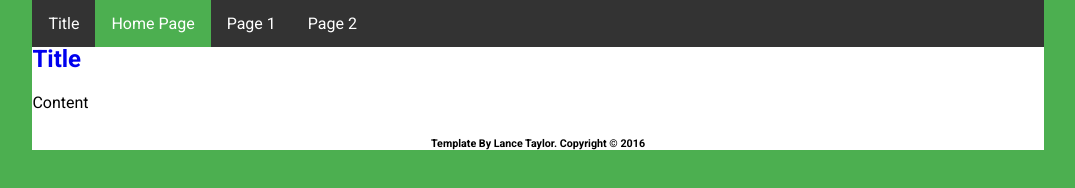
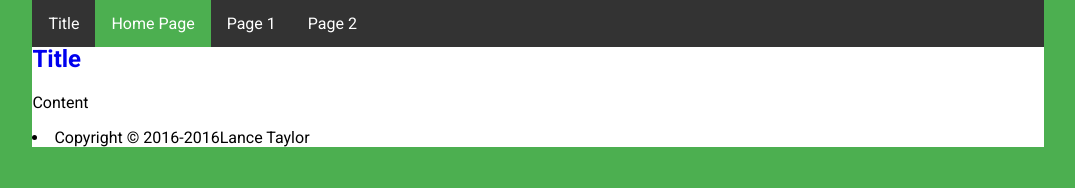
Before and after one commit to HolcombD/20TimeProject, a plain HTML site: page index.html in a window 1280 px wide. Shown: the whole page, without its empty margins (102-1177 px from the left). Drawn offline with Linux system fonts and the light colour scheme.

Commit message:
Update index.html

```diff
--- a/index.html
+++ b/index.html
@@ -19,7 +19,7 @@
     </ul>
     <h2 id="toprow"><a class="permalink" id="#" href="#.html">Title</a></h2>
     <p>Content</p>
-    <h6 id="copyright">Template By Lance Taylor. Copyright &copy; 2016</h6>
+  <li>Copyright &copy; 2016<script>new Date().getFullYear()>2015&&document.write("-"+new Date().getFullYear());</script>Lance Taylor</li>
   </div>
 </body>
 </html>
```
